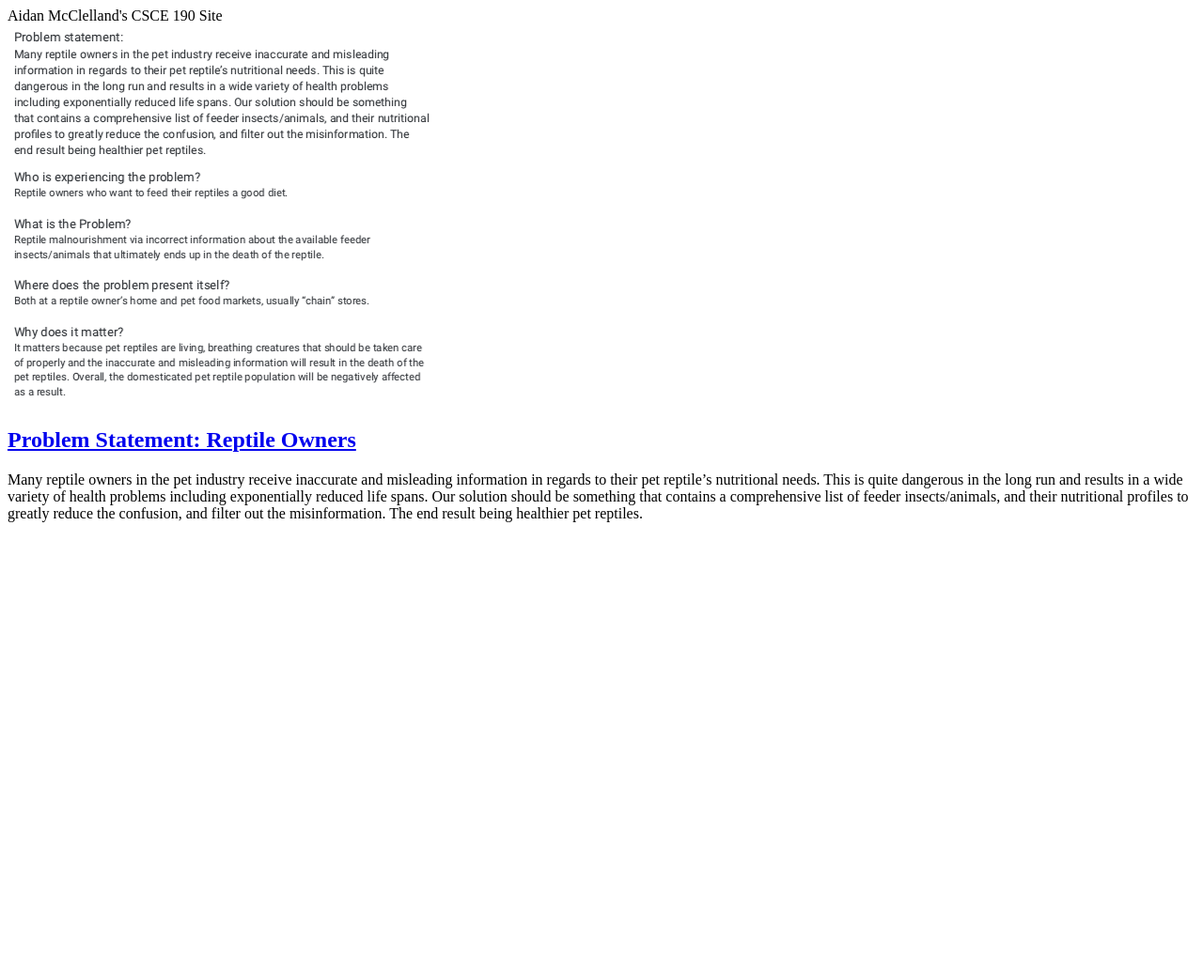
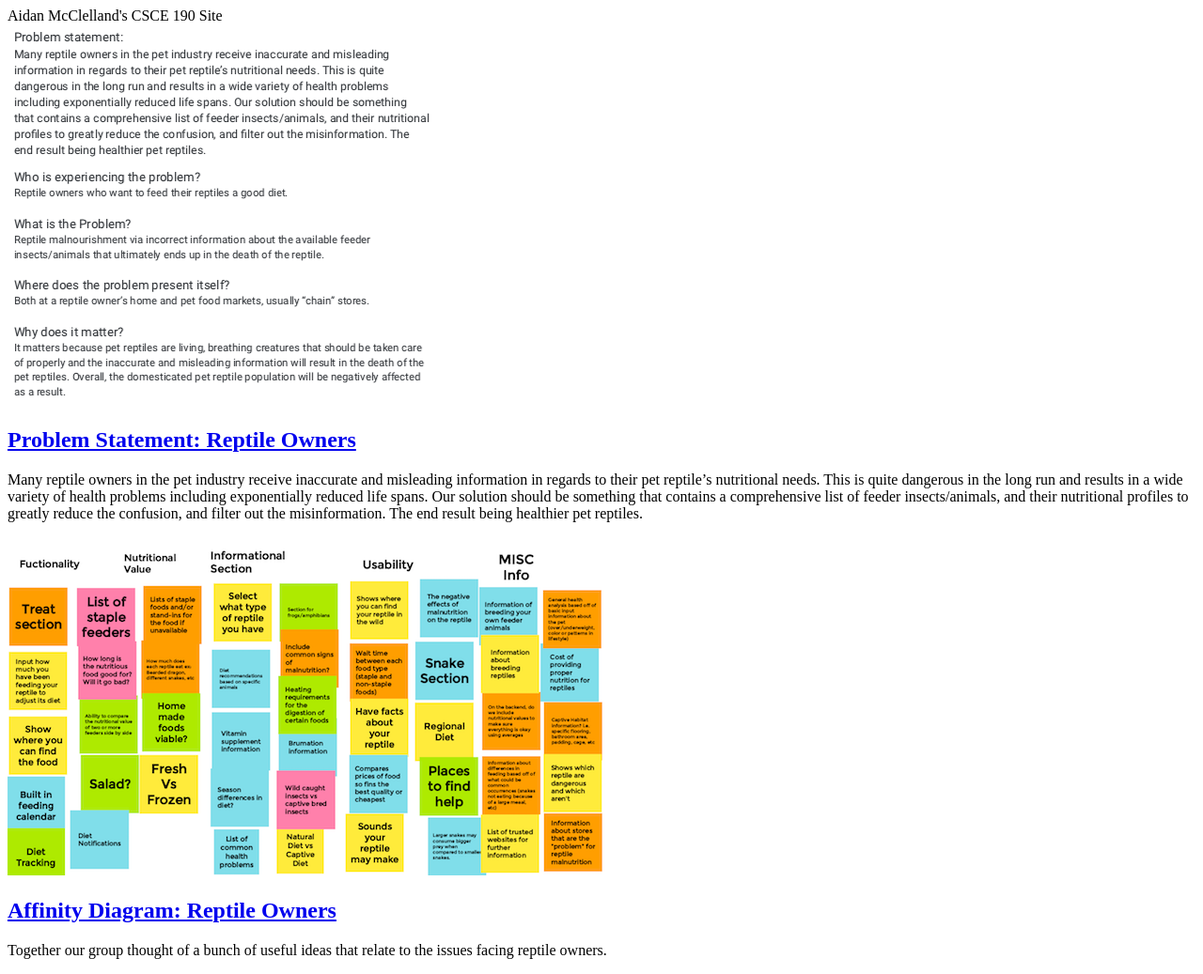
Before and after one commit to AidMcc88/AidMcc88.github.io, a plain HTML site: page index.html in a window 1280 px wide. Shown: the whole page at 94% size. Before the commit the page ends 800 px from the top, so only its background shows below. Drawn offline with Linux system fonts and the light colour scheme.

Commit message:
Add files via upload

```diff
--- a/index.html
+++ b/index.html
@@ -6,14 +6,26 @@
     <body>
         <hl>Aidan McClelland's CSCE 190 Site</hl>
 
+        <!-- Problem Statement Assignment -->
         <section class="assignment">
-            <a href="files/CSCE 190 Problem Statement (1).pdf"><img src="images/ProblemStatement.png"><a/>
+            <a href="files/csce_190 problem_statement.pdf"><img src="images/problem_statement.png"><a/>
             <section class="ass-details">
-                <a href="files/CSCE 190 Problem Statement (1).pdf"><h2>Problem Statement: Reptile Owners</h2></a>
+                <a href="files/csce_190_problem_statement.pdf"><h2>Problem Statement: Reptile Owners</h2></a>
                 <p>
                     Many reptile owners in the pet industry receive inaccurate and misleading information in regards to their pet reptile’s nutritional needs. This is quite dangerous in the long run and results in a wide variety of health problems including exponentially reduced life spans. Our solution should be something that contains a comprehensive list of feeder insects/animals, and their nutritional profiles to greatly reduce the confusion, and filter out the misinformation. The end result being healthier pet reptiles.
                 </p>
             </section>
         </section>
+
+        <!-- Affinity Diagram Assignment -->
+        <section class="assignment">
+            <a href="files/gravitas_jamboard.pdf"><img src="images/gravitas_jamboard_2.png"><a/>
+            <section class="ass-details">
+                <a href="files/gravitas_jamboard.pdf"><h2>Affinity Diagram: Reptile Owners</h2></a>
+                <p>
+                    Together our group thought of a bunch of useful ideas that relate to the issues facing reptile owners.
+                </p>
+            </section>
+        </section>
     </body>
 </html>
```
Also changed, not shown: images/gravitas_jamboard_2.png (added), images/problem_statement.png (added), 2 other files.
